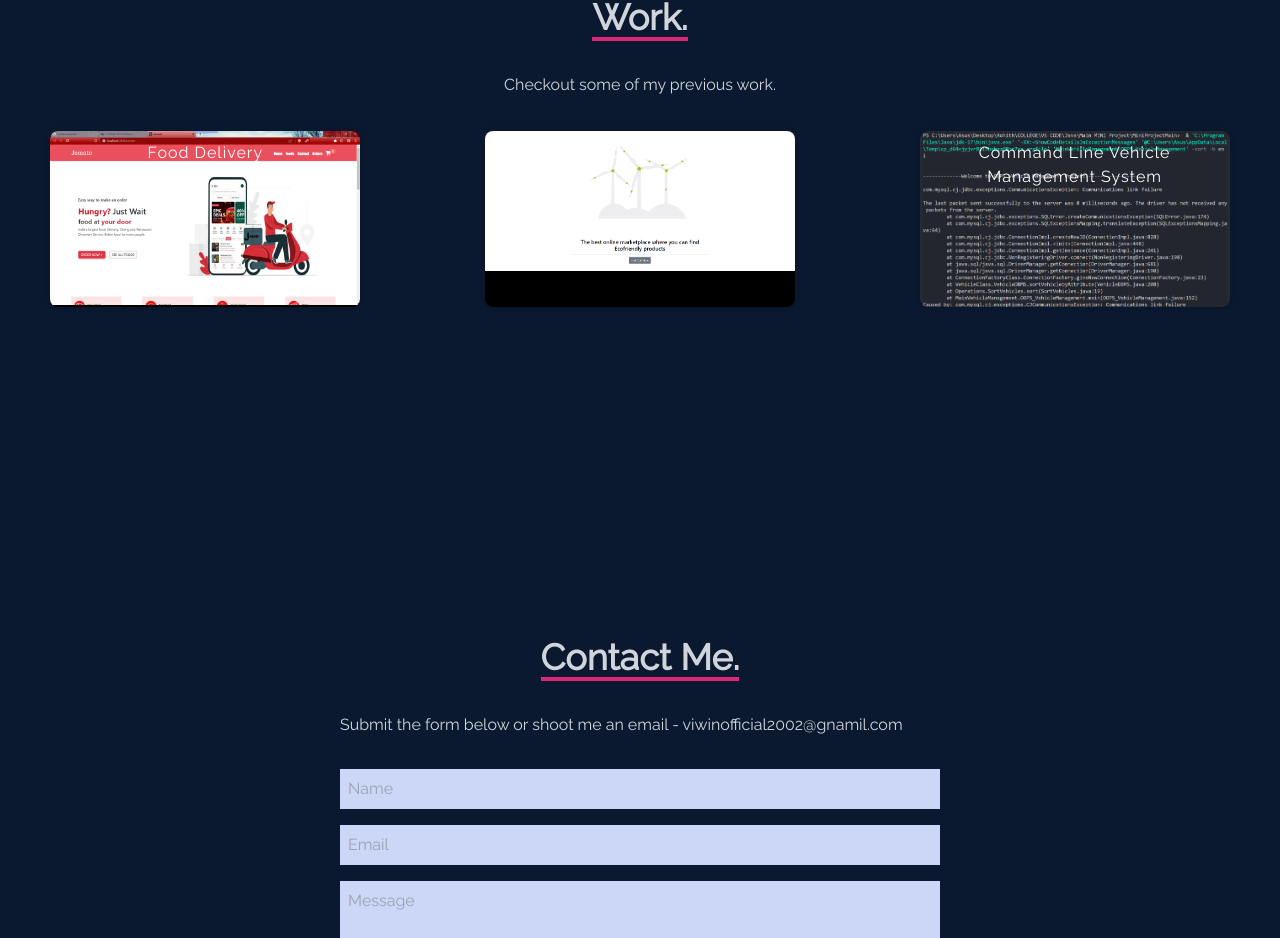
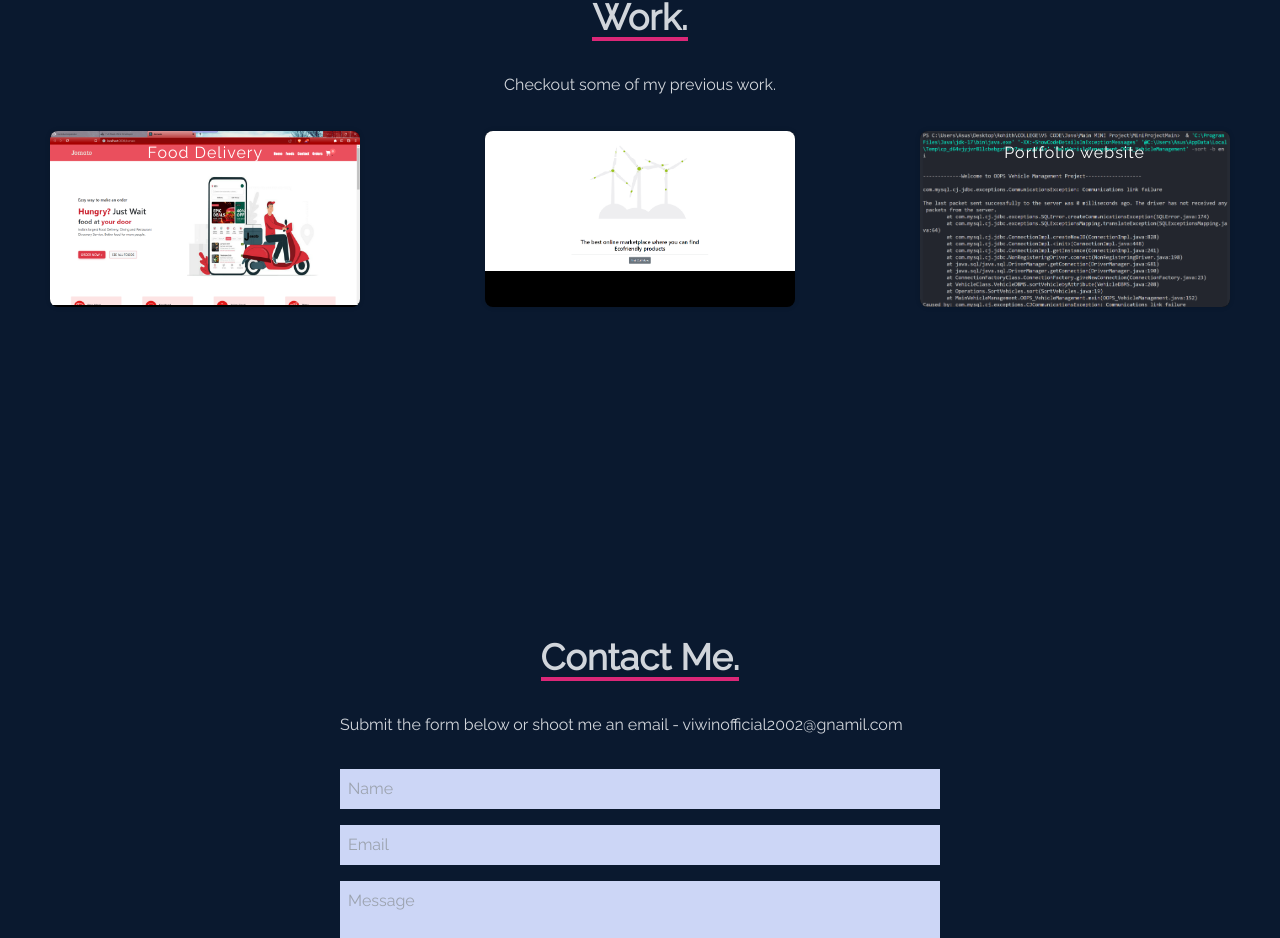
Before and after one commit to viwinkumarpadala/Portfolio, a React (Create React App) app: page / in a window 1280 px wide. Shown: the part 1907-2845 px from the top of the page. Built offline with nearby package versions, Linux system fonts and the light colour scheme.

Commit message:
few changes made

```diff
--- a/src/components/Work.js
+++ b/src/components/Work.js
@@ -10,18 +10,18 @@ const ownProjects = [
 		name: "Food Delivery",
 		img_link: Fooddeliveryexample,
 		git_link: "https://github.com/viwinkumarpadala/FOOD-DELIVERY-APP/tree/master",
-		display_link: "https://guileless-lamington-bb8aa6.netlify.app/",
+		display_link: "https://github.com/viwinkumarpadala/FOOD-DELIVERY-APP/tree/master",
 	},
 	{
 		name: "Ecohub",
 		img_link: EcohubExample,
-		git_link: "https://github.com/viwinkumarpadala/ecohub/tree/master",
-		display_link: "https://github.com/viwinkumarpadala/ecohub/tree/master",
+		git_link: "https://github.com/viwinkumarpadala/ecohub_final",
+		display_link: "https://ecohub-final-7cei.vercel.app/",
 	},
 	{
-		name: "Command Line Vehicle Management System",
+		name: "Portfolio website",
 		img_link: VehicleManagementExample,
-		git_link: "https://github.com/viwinkumarpadala/vehicle-management/tree/master",
+		git_link: "https://github.com/viwinkumarpadala/portfolio",
 		display_link: "https://github.com/viwinkumarpadala/vehicle-management/tree/master",
 	},
 ];
```
